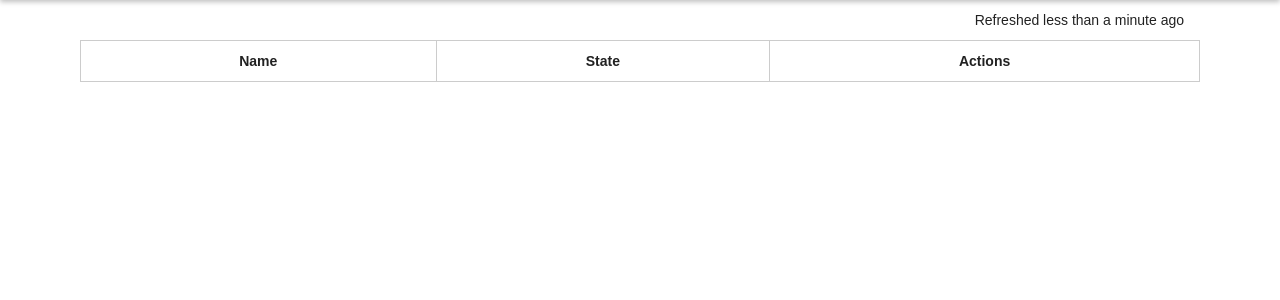
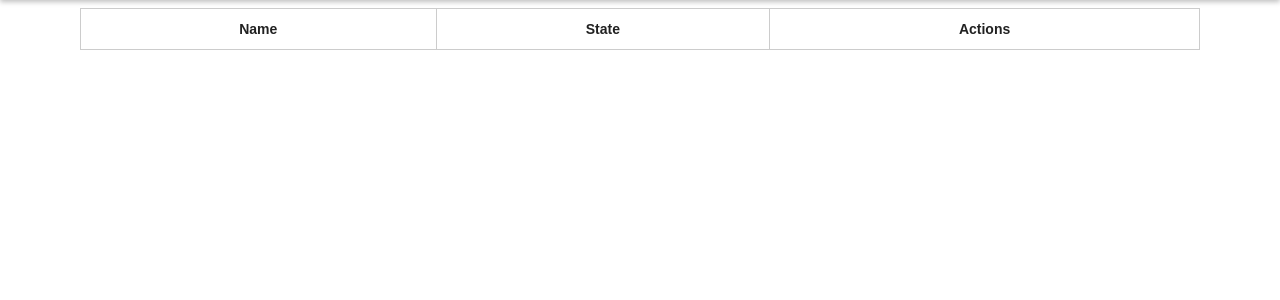
Before and after one commit to pfe-asr-2014/tsp-mooc-overview, a Flask app: template overview/templates/index.html in a window 1280 px wide. Shown: the part 64-364 px from the top of the page. Run offline with Flask 2, Linux system fonts and the light colour scheme; the template is opened without the code that fills it, so the values that code supplies are empty; parts of the project's set-up code (start-up, migrations or seed data) failed here and were passed over; some web fonts are replaced.

Commit message:
Removed wrong indication

```diff
--- a/overview/templates/index.html
+++ b/overview/templates/index.html
@@ -35,7 +35,6 @@
 
   <div class="desktop-wrapper">
     <div class="wrapper">
-      <p class="text-right">Refreshed less than a minute ago</p>
       <table class="services-state">
         <thead>
           <th colspan="2">Name</th>
```
